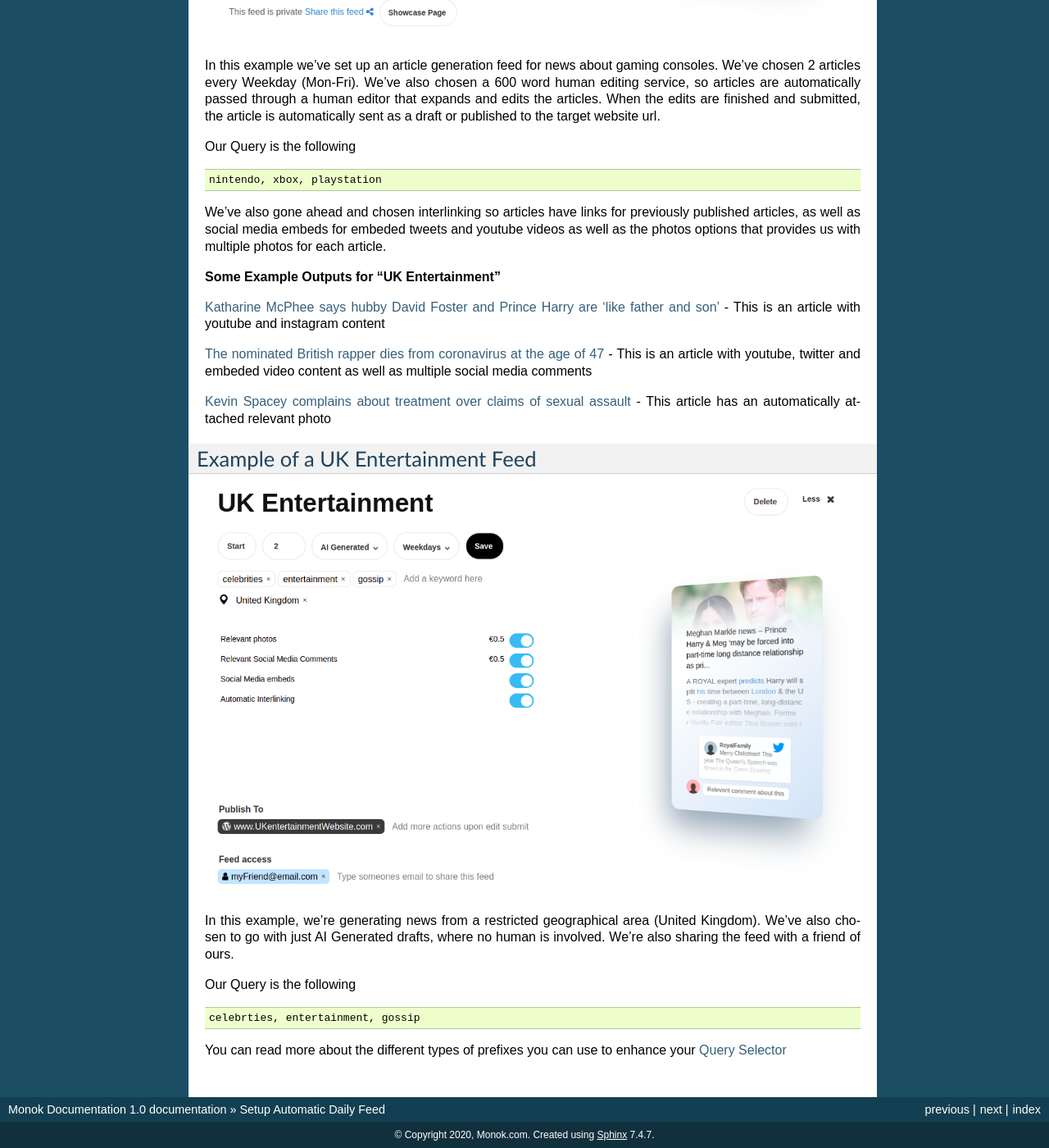
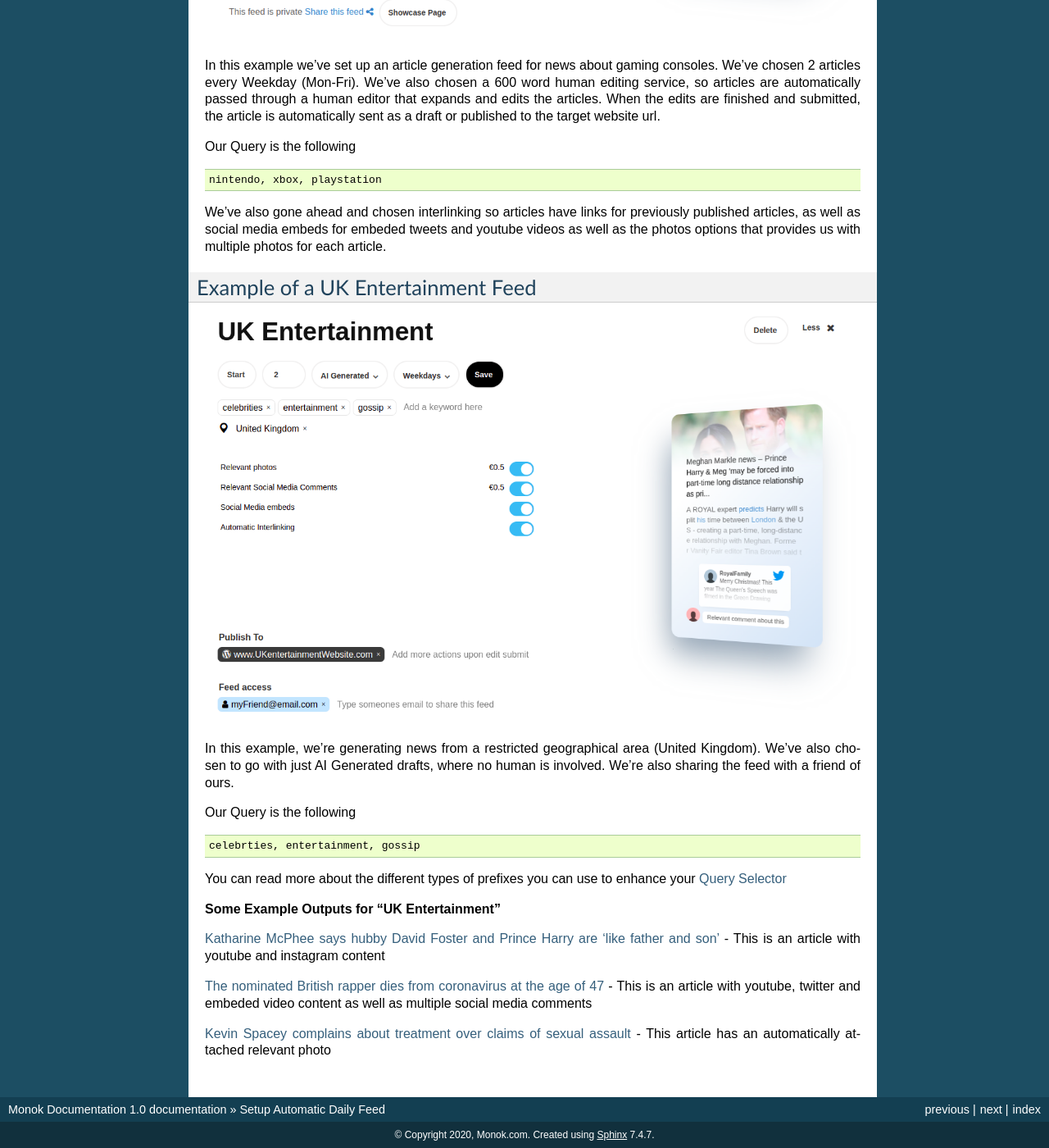
Before and after one commit to monoklabs/monok-docs, a Sphinx documentation site: the page built from docs/setupnewfeed.rst, in a window 1280 px wide and 1400 px high, scrolled down 671 px. Shown: the whole window at 82% size. Built offline with Sphinx 7.4.7, drawn with Linux system fonts in a browser that asks for light colours; some of the changed lines change nothing that is shown.

Commit message:
Update setupnewfeed.rst

```diff
--- a/docs/setupnewfeed.rst
+++ b/docs/setupnewfeed.rst
@@ -21,6 +21,20 @@ Our Query is the following ::
 
 We've also gone ahead and chosen interlinking so articles have links for previously published articles, as well as social media embeds for embeded tweets and youtube videos as well as the photos options that provides us with multiple photos for each article.
 
+Example of a UK Entertainment Feed
+--------------------------------------------
+
+.. image:: images/ukentertainment.png
+
+In this example, we're generating news from a restricted geographical area (United Kingdom). We've also chosen to go with just AI Generated drafts, where no human is involved. We're also sharing the feed with a friend of ours.
+
+Our Query is the following ::
+
+    celebrties, entertainment, gossip
+
+You can read more about the different types of prefixes you can use to enhance your `Query Selector`_
+
+
 **Some Example Outputs for "UK Entertainment"**
 
 `Katharine McPhee says hubby David Foster and Prince Harry are 'like father and son'`_ - This is an article with youtube and instagram content
@@ -36,18 +50,4 @@ We've also gone ahead and chosen interlinking so articles have links for previou
 
 .. _`Kevin Spacey complains about treatment over claims of sexual assault`: https://www.monok.com/puff/kevin-spacey-compares-sexual-abuse-allegations-to-the-coronavirus-and-says-i-understand-what-it-s-like-being-told-you-can-t-work
 
-
-Example of a UK Entertainment Feed
---------------------------------------------
-
-.. image:: images/ukentertainment.png
-
-In this example, we're generating news from a restricted geographical area (United Kingdom). We've also chosen to go with just AI Generated drafts, where no human is involved. We're also sharing the feed with a friend of ours.
-
-Our Query is the following ::
-
-    celebrties, entertainment, gossip
-
-You can read more about the different types of prefixes you can use to enhance your `Query Selector`_
-
 .. _`Query Selector`: https://docs.monok.com/en/latest/articlequeryselector.html
```
